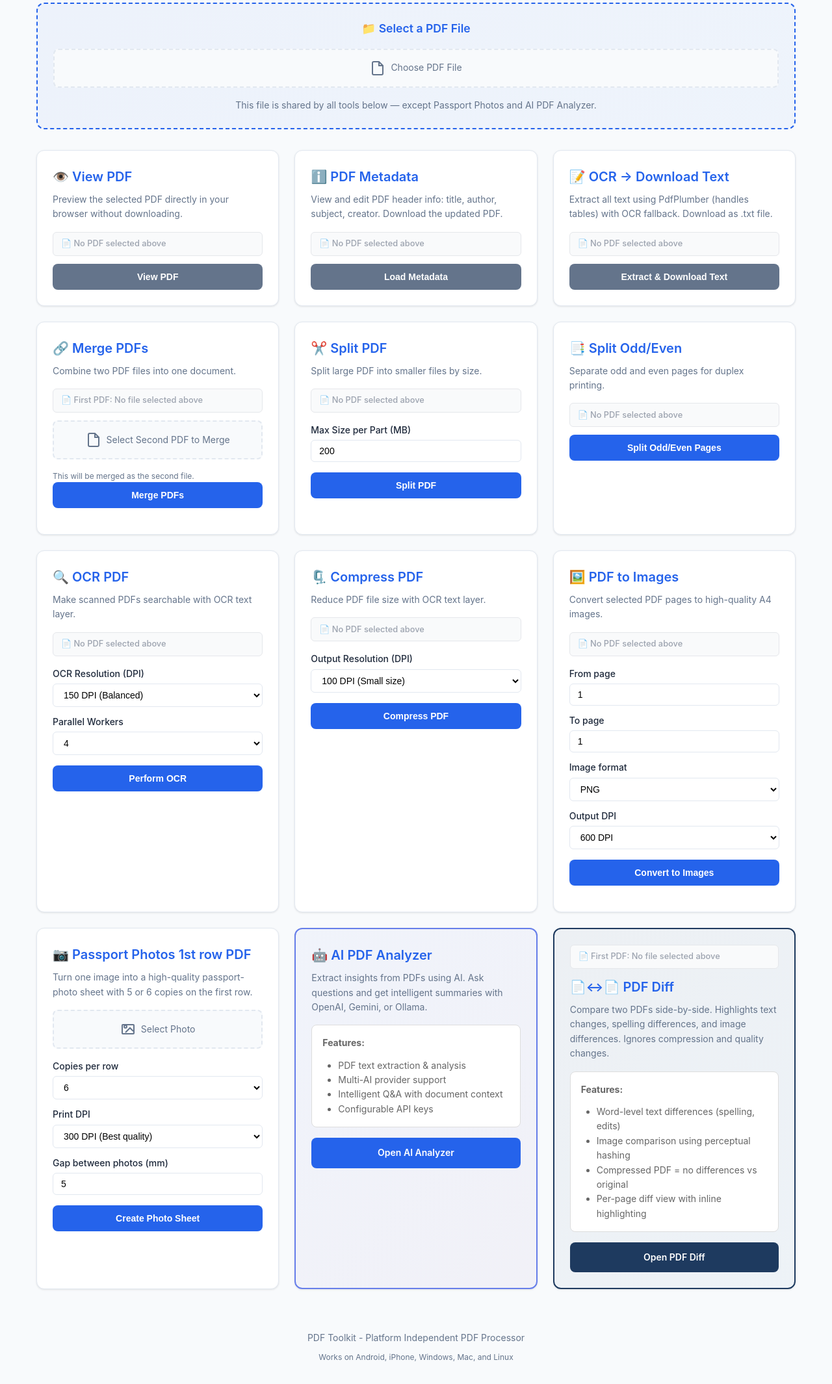
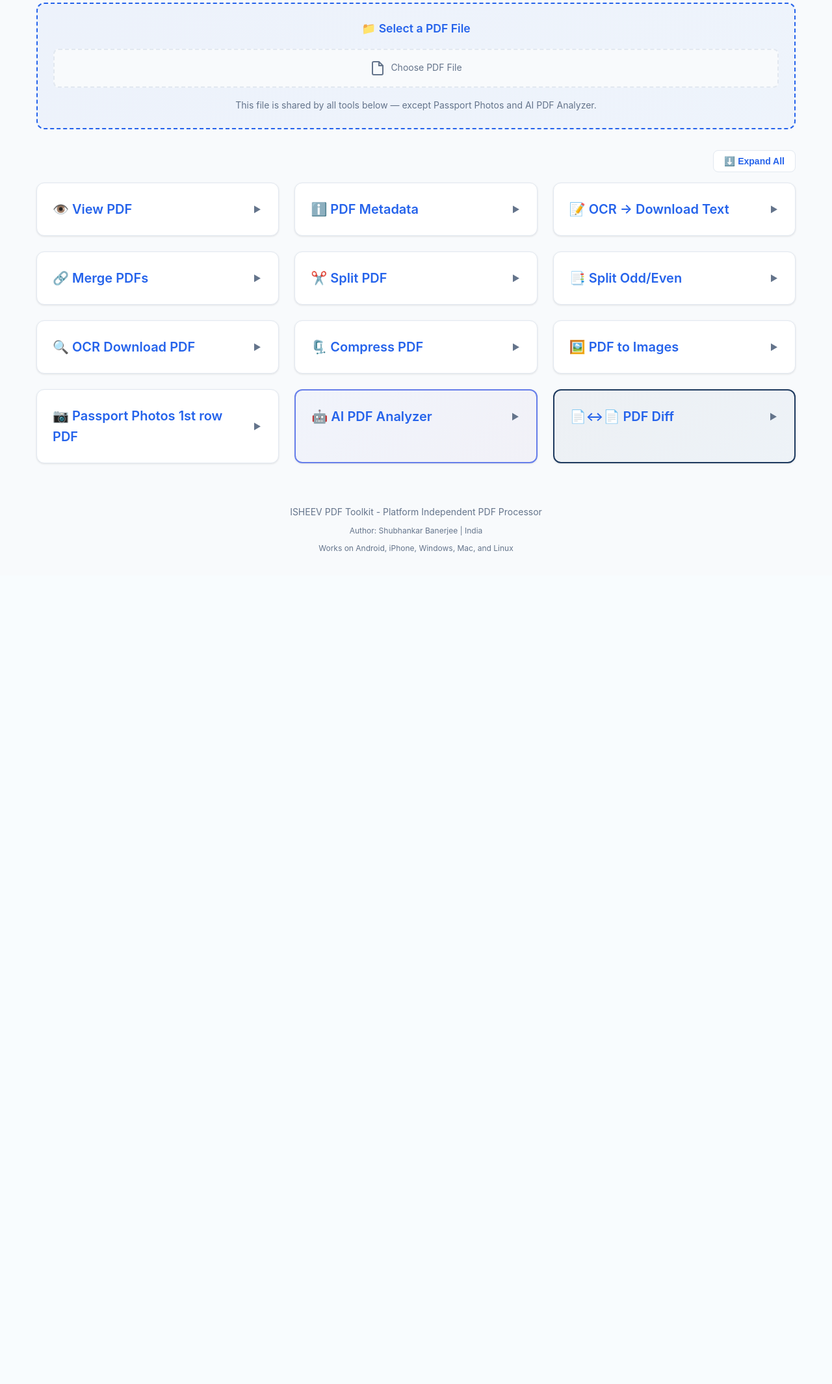
Before and after one commit to shubhankarbanerjee/pdf_toolkit, a Flask app: page / in a window 1280 px wide. Shown: the part 202-2332 px from the top of the page at 65% size. After the commit the page ends 1052 px from the top, so only its background shows below. Run offline with Flask 3, Linux system fonts and the light colour scheme; some libraries are stand-ins or nearby versions.

Commit message:
changed index to add collapsible toolboxes; disabled buttons till pdf uploaded.

```diff
--- a/templates/index.html
+++ b/templates/index.html
@@ -544,6 +544,64 @@
             border-color: #e5e7eb;
             color: #9ca3af;
         }
+
+        /* Collapse/Expand All toolbar */
+        .collapse-toolbar {
+            display: flex;
+            justify-content: flex-end;
+            gap: 0.75rem;
+            margin: 1rem 0 0.5rem;
+        }
+
+        .btn-toolbar {
+            background: var(--card-bg);
+            border: 1px solid var(--border);
+            color: var(--primary);
+            padding: 0.5rem 1rem;
+            border-radius: 8px;
+            font-size: 0.875rem;
+            font-weight: 600;
+            cursor: pointer;
+            transition: background 0.2s, border-color 0.2s;
+        }
+
+        .btn-toolbar:hover {
+            background: #eff6ff;
+            border-color: var(--primary);
+        }
+
+        /* Collapsible tool cards */
+        .tool-card-header {
+            display: flex;
+            align-items: center;
+            justify-content: space-between;
+            gap: 0.75rem;
+            cursor: pointer;
+            user-select: none;
+        }
+
+        .tool-card-header h3 {
+            margin-bottom: 0;
+        }
+
+        .toggle-icon {
+            flex-shrink: 0;
+            font-size: 0.8rem;
+            color: var(--text-light);
+            transition: transform 0.2s;
+        }
+
+        .tool-card.collapsed .toggle-icon {
+            transform: rotate(-90deg);
+        }
+
+        .tool-card-body {
+            margin-top: 0.85rem;
+        }
+
+        .tool-card.collapsed .tool-card-body {
+            display: none;
+        }
     </style>
 </head>
 <body>
@@ -568,6 +626,10 @@
             </div>
             <div id="global-pdf-name" style="margin-top:0.75rem; display:none; font-weight:600; color:var(--primary);"></div>
             <p style="font-size:0.875rem; color:var(--text-light); margin-top:0.5rem;">This file is shared by all tools below — except Passport Photos and AI PDF Analyzer.</p>
+        </div>
+
+        <div class="collapse-toolbar">
+            <button class="btn-toolbar" id="toggle-all-btn" type="button">⬇️ Expand All</button>
         </div>
 
         <div class="tool-grid">
@@ -636,7 +698,7 @@
                 <div class="file-name" id="merge-file2-name"></div>
                 <p style="font-size:0.75rem; color:var(--text-light); margin-top:0.25rem;">This will be merged as the second file.</p>
 
-                <button class="btn btn-primary" onclick="mergePDFs()" id="merge-btn">
+                <button class="btn btn-primary" onclick="mergePDFs()" id="merge-btn" disabled>
                     <span class="btn-text">Merge PDFs</span>
                 </button>
 
@@ -665,7 +727,7 @@
                     </div>
                 </div>
 
-                <button class="btn btn-primary" onclick="splitPDF()" id="split-btn">
+                <button class="btn btn-primary" onclick="splitPDF()" id="split-btn" disabled>
                     <span class="btn-text">Split PDF</span>
                 </button>
 
@@ -687,7 +749,7 @@
 
                 <div class="selected-file-badge no-file" id="oddeven-file-badge">📄 No PDF selected above</div>
 
-                <button class="btn btn-primary" onclick="splitOddEven()" id="oddeven-btn">
+                <button class="btn btn-primary" onclick="splitOddEven()" id="oddeven-btn" disabled>
                     <span class="btn-text">Split Odd/Even Pages</span>
                 </button>
 
@@ -704,7 +766,7 @@
 
             <!-- OCR PDF -->
             <div class="tool-card" id="ocr-tool">
-                <h3>🔍 OCR PDF</h3>
+                <h3>🔍 OCR Download PDF</h3>
                 <p class="description">Make scanned PDFs searchable with OCR text layer.</p>
 
                 <div class="selected-file-badge no-file" id="ocr-file-badge">📄 No PDF selected above</div>
@@ -730,7 +792,7 @@
                     </div>
                 </div>
 
-                <button class="btn btn-primary" onclick="ocrPDF()" id="ocr-btn">
+                <button class="btn btn-primary" onclick="ocrPDF()" id="ocr-btn" disabled>
                     <span class="btn-text">Perform OCR</span>
                 </button>
 
@@ -763,7 +825,7 @@
                     </div>
                 </div>
 
-                <button class="btn btn-primary" onclick="compressPDF()" id="compress-btn">
+                <button class="btn btn-primary" onclick="compressPDF()" id="compress-btn" disabled>
                     <span class="btn-text">Compress PDF</span>
                 </button>
 
@@ -811,7 +873,7 @@
                     </div>
                 </div>
 
-                <button class="btn btn-primary" onclick="convertPDFToImages()" id="pdfimages-btn">
+                <button class="btn btn-primary" onclick="convertPDFToImages()" id="pdfimages-btn" disabled>
                     <span class="btn-text">Convert to Images</span>
                 </button>
 
@@ -920,7 +982,7 @@
                     </ul>
                 </div>
 
-                <a href="/diff" class="btn btn-primary" style="display: block; margin-top: 1rem; text-decoration: none; text-align: center; background: #1e3a5f;">
+                <a href="/diff" class="btn btn-primary" style="display: block; margin-top: 1rem; text-decoration: none; text-align: center; ">
                     <span>Open PDF Diff</span>
                 </a>
             </div>
@@ -928,7 +990,8 @@
     </main>
 
     <footer class="footer">
-        <p>PDF Toolkit - Platform Independent PDF Processor</p>
+        <p>ISHEEV PDF Toolkit - Platform Independent PDF Processor</p>
+        <p style="margin-top: 0.5rem; font-size: 0.75rem;">Author: Shubhankar Banerjee | India</p>
         <p style="margin-top: 0.5rem; font-size: 0.75rem;">Works on Android, iPhone, Windows, Mac, and Linux</p>
     </footer>
 
@@ -1434,5 +1497,80 @@
             });
         }
     </script>
+
+    <script>
+        // Make every .tool-card collapsible: header (h3) stays visible,
+        // everything else is moved into a collapsible body.
+        (function () {
+            function setup() {
+                var cards = document.querySelectorAll('.tool-card');
+                var toggleAllBtn = document.getElementById('toggle-all-btn');
+
+                function updateToggleAllBtn() {
+                    if (!toggleAllBtn) return;
+                    var anyExpanded = Array.prototype.some.call(cards, function (card) {
+                        return !card.classList.contains('collapsed');
+                    });
+                    toggleAllBtn.textContent = anyExpanded ? '⬆️ Collapse All' : '⬇️ Expand All';
+                }
+
+                cards.forEach(function (card) {
+                    var h3 = card.querySelector('h3');
+                    if (!h3) return; // skip cards with no header
+
+                    var header = document.createElement('div');
+                    header.className = 'tool-card-header';
+
+                    // Move the h3 into the new header
+                    header.appendChild(h3);
+
+                    var icon = document.createElement('span');
+                    icon.className = 'toggle-icon';
+                    icon.textContent = '▼';
+                    header.appendChild(icon);
+
+                    var body = document.createElement('div');
+                    body.className = 'tool-card-body';
+
+                    // Move every remaining child of the card into the body
+                    while (card.firstChild) {
+                        body.appendChild(card.firstChild);
+                    }
+
+                    card.appendChild(header);
+                    card.appendChild(body);
+
+                    // Default state: collapsed
+                    card.classList.add('collapsed');
+
+                    header.addEventListener('click', function () {
+                        card.classList.toggle('collapsed');
+                        updateToggleAllBtn();
+                    });
+                });
+
+                if (toggleAllBtn) {
+                    toggleAllBtn.addEventListener('click', function () {
+                        var anyExpanded = Array.prototype.some.call(cards, function (card) {
+                            return !card.classList.contains('collapsed');
+                        });
+                        // If any card is expanded, collapse all. Otherwise expand all.
+                        cards.forEach(function (card) {
+                            card.classList.toggle('collapsed', anyExpanded);
+                        });
+                        updateToggleAllBtn();
+                    });
+                }
+
+                updateToggleAllBtn();
+            }
+
+            if (document.readyState === 'loading') {
+                document.addEventListener('DOMContentLoaded', setup);
+            } else {
+                setup();
+            }
+        })();
+    </script>
 </body>
 </html>
```
